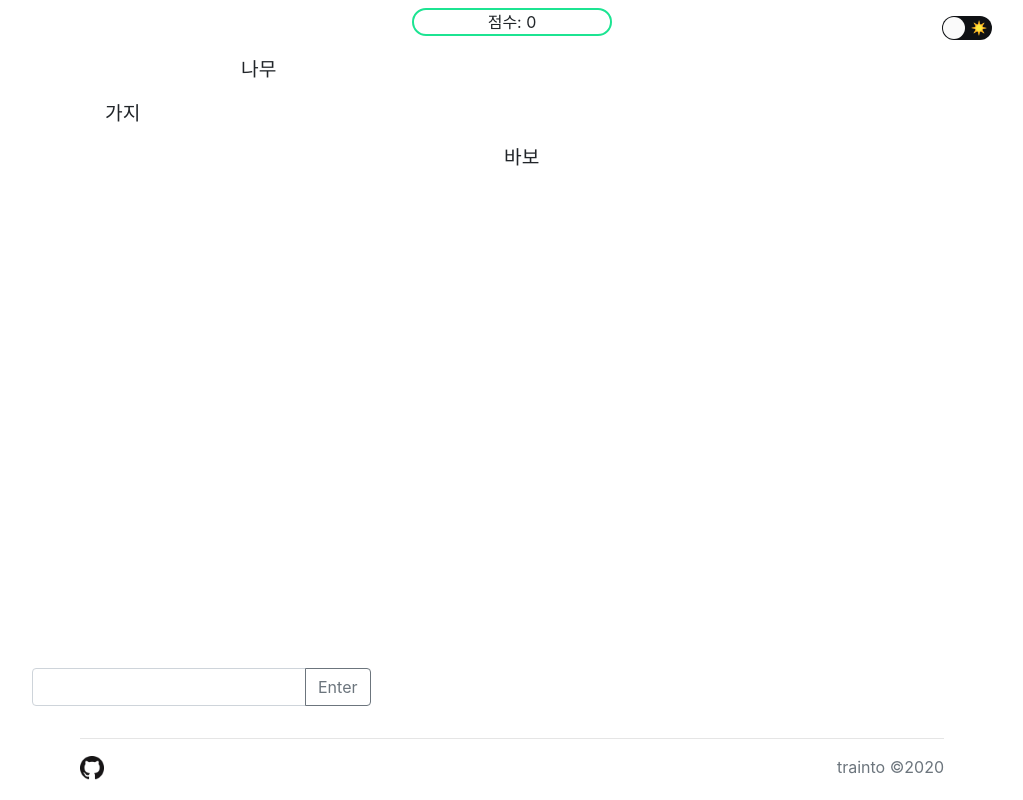
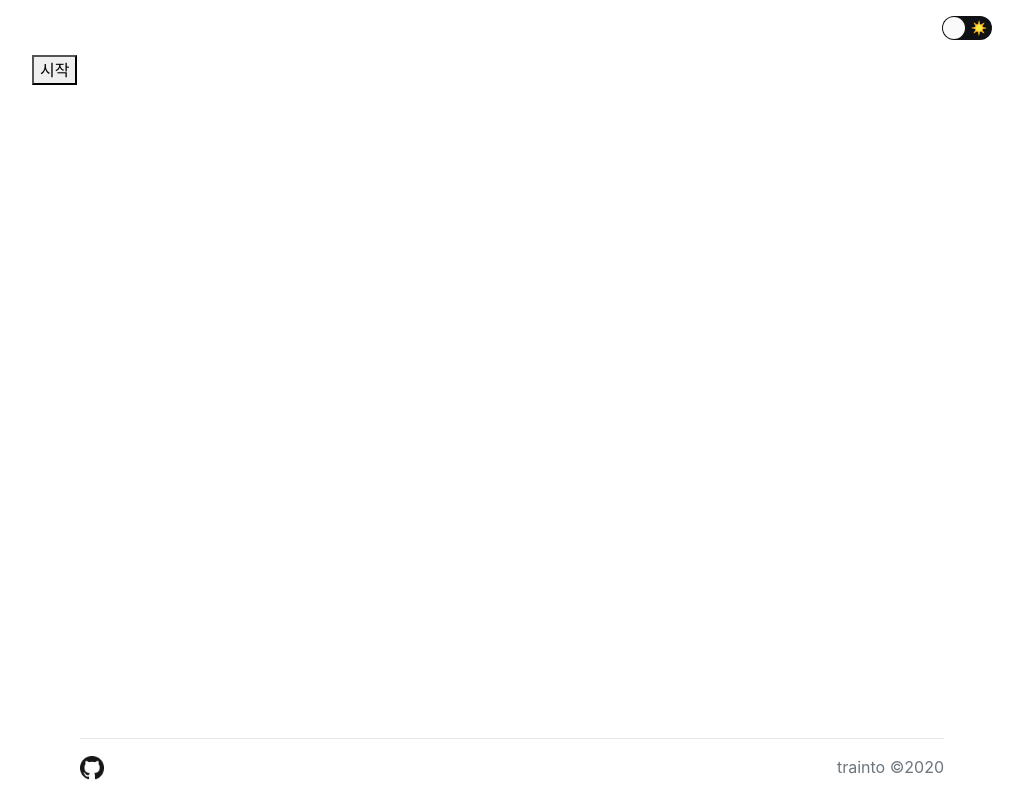
Before and after one commit to trainto/venice, a React (Create React App) app: page / in a window 1280 px wide. Shown: the whole page, without its empty margins (128-1151 px from the left). Built offline with nearby package versions, Linux system fonts and the light colour scheme.

Commit message:
Add routings

```diff
--- a/package.json
+++ b/package.json
@@ -11,6 +11,7 @@
     "@types/node": "^12.0.0",
     "@types/react": "^16.9.0",
     "@types/react-dom": "^16.9.0",
+    "@types/react-router-dom": "^5.1.5",
     "@typescript-eslint/eslint-plugin": "^3.6.1",
     "@typescript-eslint/parser": "^3.6.1",
     "bootstrap": "^4.5.0",
@@ -20,6 +21,7 @@
     "prettier": "^2.0.5",
     "react": "^16.13.1",
     "react-dom": "^16.13.1",
+    "react-router-dom": "^5.2.0",
     "react-scripts": "3.4.1",
     "typescript": "~3.7.2"
   },
--- a/src/components/common/layout.tsx
+++ b/src/components/common/layout.tsx
@@ -2,7 +2,9 @@ import React from 'react';
 import Footer from './footer';
 import ThemeToggle from './theme-toggle';
 import AsyncComponent from './async-component';
+import { HashRouter, Route } from 'react-router-dom';
 import './layout.css';
+import Menu from '../menu';
 
 const Layout = React.memo(() => {
   return (
@@ -12,7 +14,14 @@ const Layout = React.memo(() => {
       </div>
 
       <div style={{ height: '85%' }}>
-        <AsyncComponent getComponent={() => import('../game')} />
+        <HashRouter basename="/">
+          <Route exact path="/">
+            <Menu />
+          </Route>
+          <Route path="/game">
+            <AsyncComponent getComponent={() => import('../game')} />
+          </Route>
+        </HashRouter>
       </div>
 
       <Footer />
--- a/src/components/menu/index.tsx
+++ b/src/components/menu/index.tsx
@@ -1,11 +1,14 @@
 import React from 'react';
+import { Link } from 'react-router-dom';
 
 const Menu = () => {
   return (
     <div>
-      <button type="button" className="button">
-        시작
-      </button>
+      <Link to="game">
+        <button type="button" className="button">
+          시작
+        </button>
+      </Link>
     </div>
   );
 };
```
Also changed, not shown: 1 other file (tests, documents, lock files or other folders).
